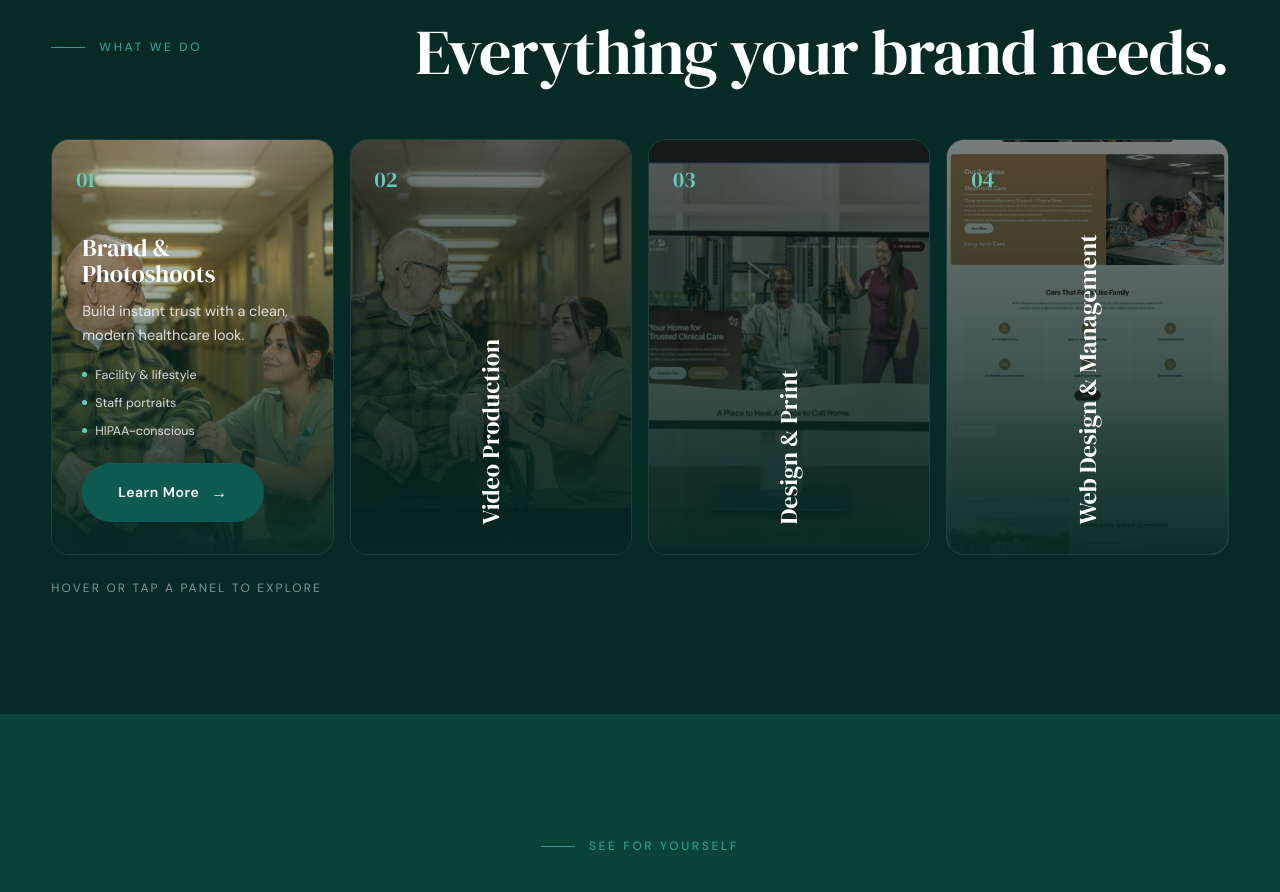
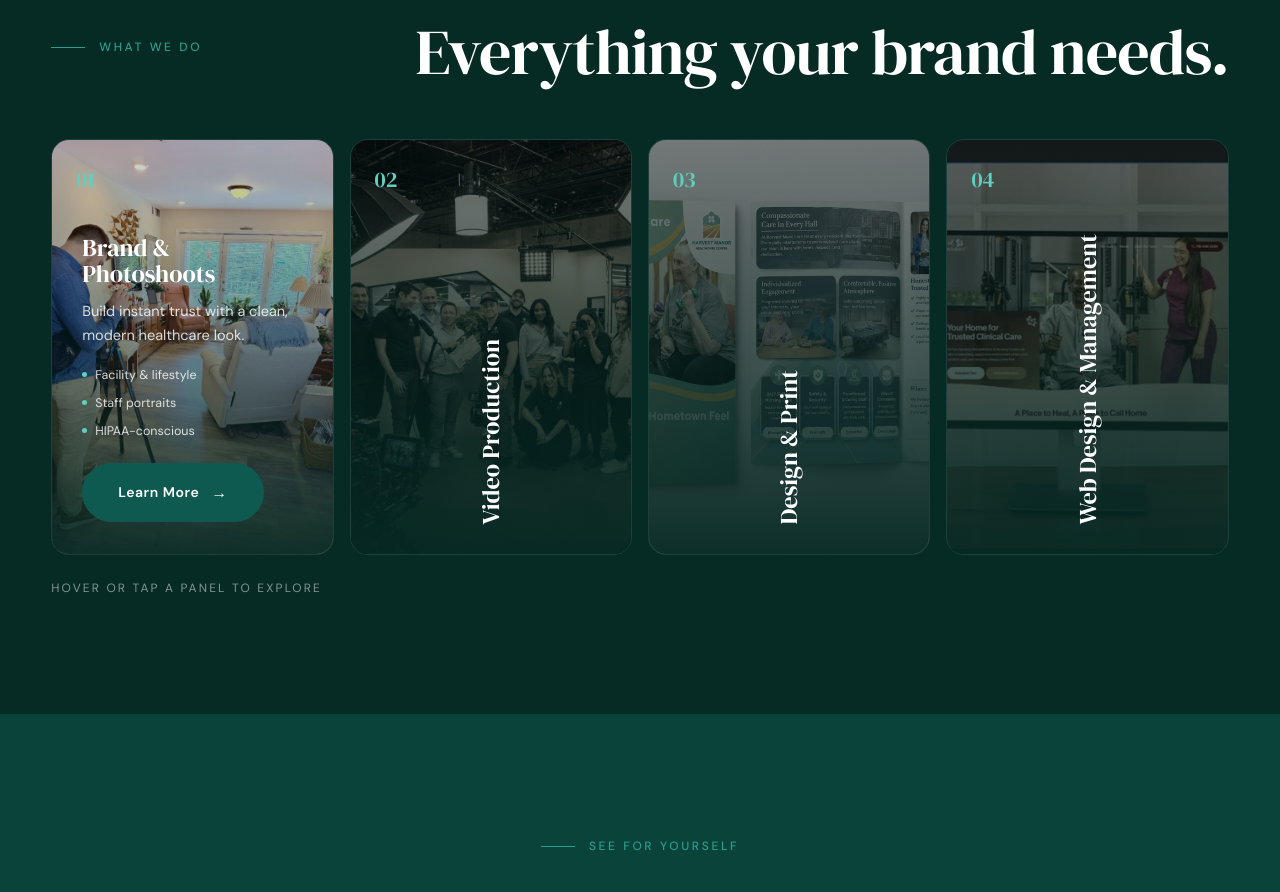
Before and after one commit to SunfieldMarketing/wavecare-website, a Next.js app: page /about in a window 1280 px wide. Shown: the part 3980-4872 px from the top of the page. Built offline with nearby package versions, Linux system fonts and the light colour scheme.

Commit message:
Sync about page accordion photos with homepage

```diff
--- a/src/app/about/page.tsx
+++ b/src/app/about/page.tsx
@@ -318,7 +318,7 @@ export default function About() {
           </div>
           <div className="accordion" id="accordion">
             <article className="acc-panel active" data-cursor>
-              <img src="/images/img_4.jpeg" alt="Brand & photoshoots" /><span className="acc-num">01</span>
+              <img src="/images/brand_photoshoots.jpg" alt="Brand & photoshoots" /><span className="acc-num">01</span>
               <div className="acc-content">
                 <div className="acc-title">Brand &amp; Photoshoots</div>
                 <p className="acc-tag">Build instant trust with a clean, modern healthcare look.</p>
@@ -327,7 +327,7 @@ export default function About() {
               </div>
             </article>
             <article className="acc-panel" data-cursor>
-              <img src="/images/img_5.jpeg" alt="Video production" /><span className="acc-num">02</span>
+              <img src="/images/video_production.jpg" alt="Video production" /><span className="acc-num">02</span>
               <div className="acc-content">
                 <div className="acc-title">Video Production</div>
                 <p className="acc-tag">Short-form &amp; explainer videos that turn views into booked calls.</p>
@@ -336,7 +336,7 @@ export default function About() {
               </div>
             </article>
             <article className="acc-panel" data-cursor>
-              <img src="/images/img_6.jpeg" alt="Design & print" /><span className="acc-num">03</span>
+              <img src="/images/design_print_2.jpg" alt="Design & print" /><span className="acc-num">03</span>
               <div className="acc-content">
                 <div className="acc-title">Design &amp; Print</div>
                 <p className="acc-tag">Patient-ready brochures, banners, menus, and signage.</p>
@@ -345,7 +345,7 @@ export default function About() {
               </div>
             </article>
             <article className="acc-panel" data-cursor>
-              <img src="/images/img_7.jpeg" alt="Web design & management" /><span className="acc-num">04</span>
+              <img src="/images/img_6.jpeg" alt="Web design & management" /><span className="acc-num">04</span>
               <div className="acc-content">
                 <div className="acc-title">Web Design &amp; Management</div>
                 <p className="acc-tag">Fast, conversion-first websites that generate inquiries daily.</p>
```
